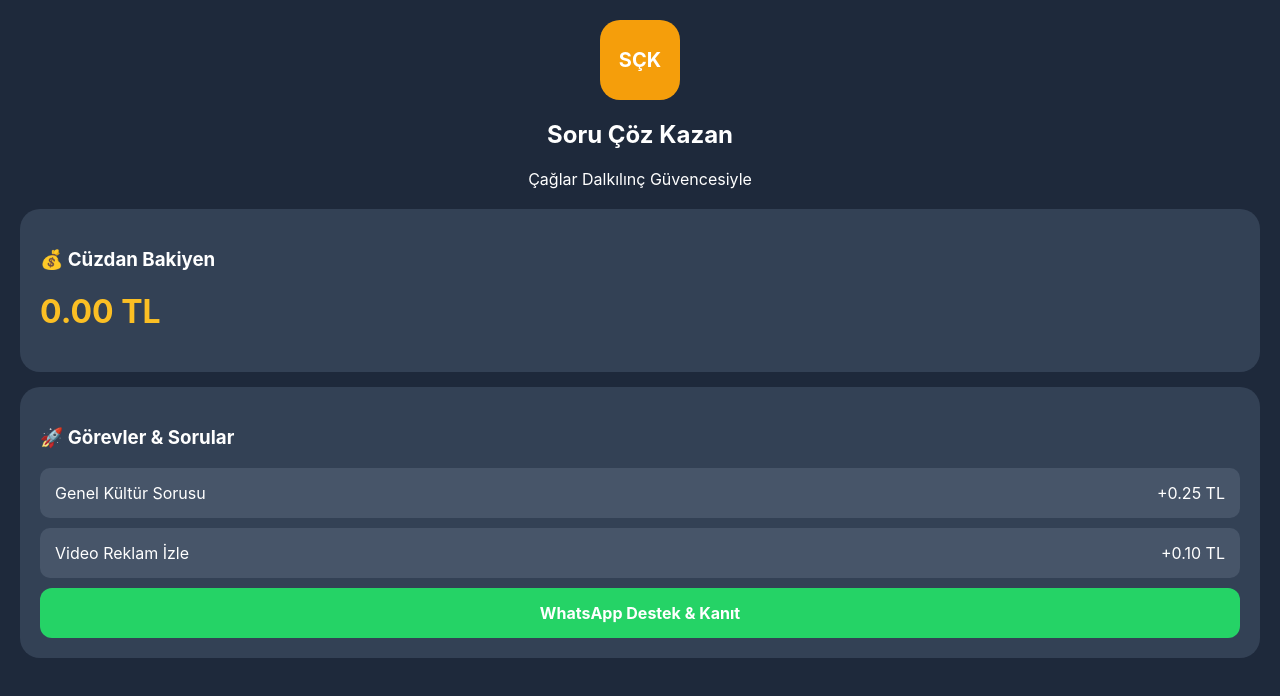
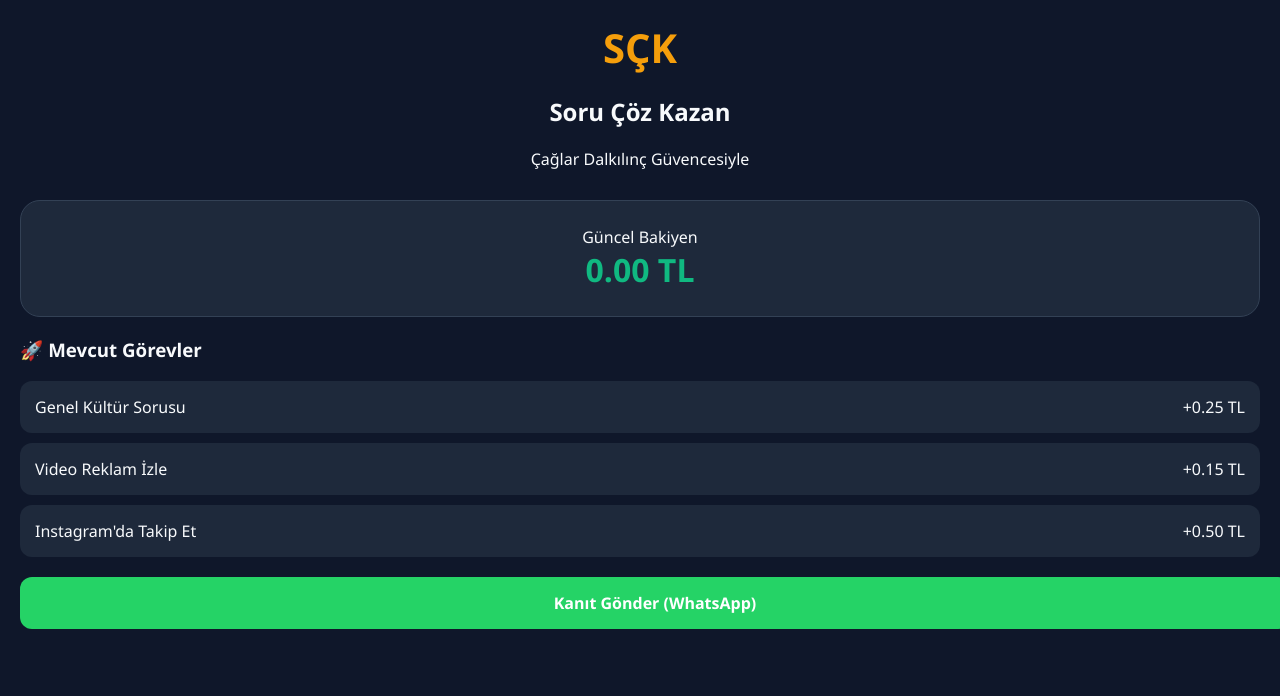
Before and after one commit to caglardalkilinc/sorukazan-app, a plain HTML site: page templates/index.html in a window 1280 px wide. Drawn offline with Linux system fonts and the light colour scheme.

Commit message:
Update index.html

```diff
--- a/templates/index.html
+++ b/templates/index.html
@@ -3,34 +3,37 @@
 <head>
     <meta charset="UTF-8">
     <meta name="viewport" content="width=device-width, initial-scale=1.0">
-    <title>Soru Çöz Kazan</title>
+    <title>Soru Çöz Kazan | Profesyonel Görev Platformu</title>
     <style>
-        :root { --accent: #f59e0b; --bg: #1e293b; --card: #334155; }
-        body { font-family: 'Inter', sans-serif; background: var(--bg); color: white; margin: 0; padding: 20px; }
-        .header { text-align: center; margin-bottom: 20px; }
-        .logo-placeholder { width: 80px; height: 80px; background: var(--accent); border-radius: 20px; display: flex; align-items: center; justify-content: center; margin: 0 auto 10px; font-weight: bold; font-size: 20px; }
-        .card { background: var(--card); padding: 20px; border-radius: 20px; margin-bottom: 15px; }
-        .btn-wa { background: #25D366; color: white; padding: 15px; border-radius: 12px; text-decoration: none; display: block; text-align: center; font-weight: bold; margin-top: 10px; }
-        .task-item { background: #475569; padding: 15px; border-radius: 10px; margin-bottom: 10px; display: flex; justify-content: space-between; }
+        body { font-family: 'Segoe UI', sans-serif; background: #0f172a; color: #f8fafc; margin: 0; padding: 20px; }
+        .header { text-align: center; margin-bottom: 30px; }
+        .logo { font-size: 40px; font-weight: 800; color: #f59e0b; }
+        .wallet-card { background: #1e293b; padding: 25px; border-radius: 20px; text-align: center; border: 1px solid #334155; }
+        .balance { font-size: 32px; font-weight: bold; color: #10b981; }
+        .task-list { margin-top: 20px; }
+        .task { background: #1e293b; padding: 15px; border-radius: 12px; margin-bottom: 10px; display: flex; justify-content: space-between; align-items: center; }
+        .btn-wa { background: #25D366; color: white; padding: 15px; border-radius: 12px; text-decoration: none; display: block; text-align: center; font-weight: bold; margin-top: 20px; border: none; width: 100%; cursor: pointer; }
     </style>
 </head>
 <body>
     <div class="header">
-        <div class="logo-placeholder">SÇK</div>
+        <div class="logo">SÇK</div>
         <h2>Soru Çöz Kazan</h2>
         <p>Çağlar Dalkılınç Güvencesiyle</p>
     </div>
 
-    <div class="card">
-        <h3>💰 Cüzdan Bakiyen</h3>
-        <h1 id="balance" style="color: #fbbf24;">0.00 TL</h1>
+    <div class="wallet-card">
+        <div>Güncel Bakiyen</div>
+        <div class="balance">0.00 TL</div>
     </div>
 
-    <div class="card">
-        <h3>🚀 Görevler & Sorular</h3>
-        <div class="task-item"><span>Genel Kültür Sorusu</span> <span>+0.25 TL</span></div>
-        <div class="task-item"><span>Video Reklam İzle</span> <span>+0.10 TL</span></div>
-        <a href="https://wa.me/905XXXXXXXXXX?text=Merhaba, görev tamamladım." class="btn-wa">WhatsApp Destek & Kanıt</a>
+    <div class="task-list">
+        <h3>🚀 Mevcut Görevler</h3>
+        <div class="task"><span>Genel Kültür Sorusu</span> <span>+0.25 TL</span></div>
+        <div class="task"><span>Video Reklam İzle</span> <span>+0.15 TL</span></div>
+        <div class="task"><span>Instagram'da Takip Et</span> <span>+0.50 TL</span></div>
     </div>
+
+    <a href="https://wa.me/905526935387?text=Merhaba, görev tamamladım, kanıt gönderiyorum." class="btn-wa">Kanıt Gönder (WhatsApp)</a>
 </body>
 </html>
```
